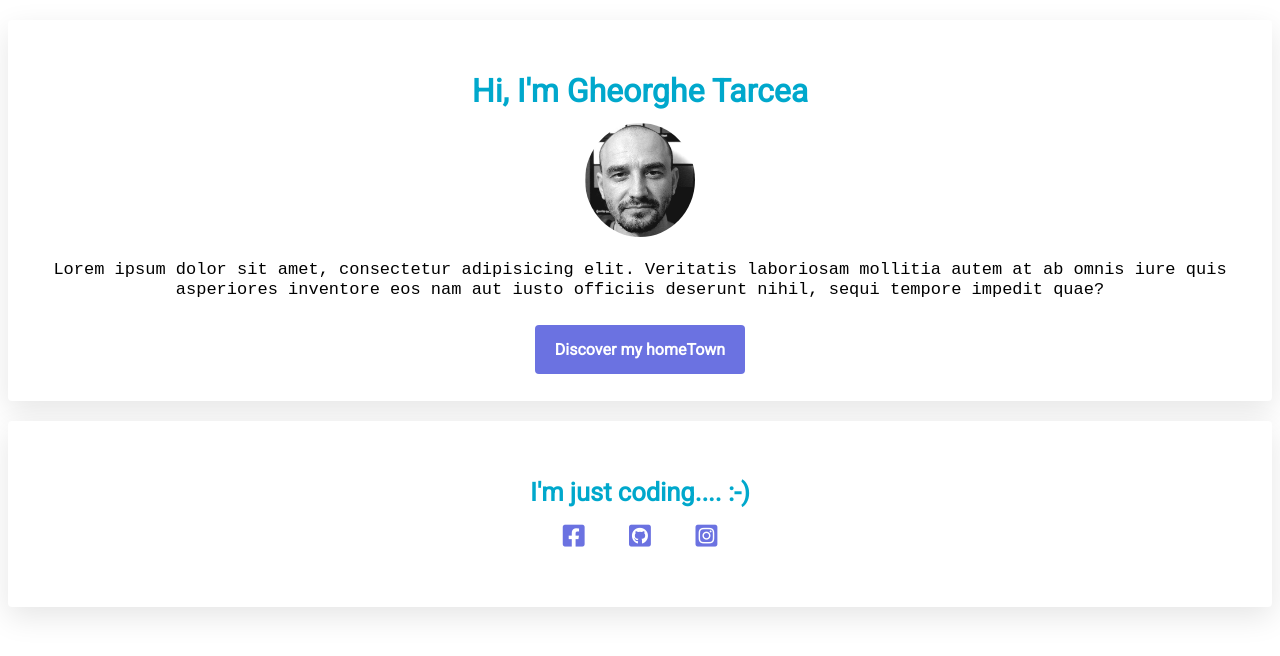
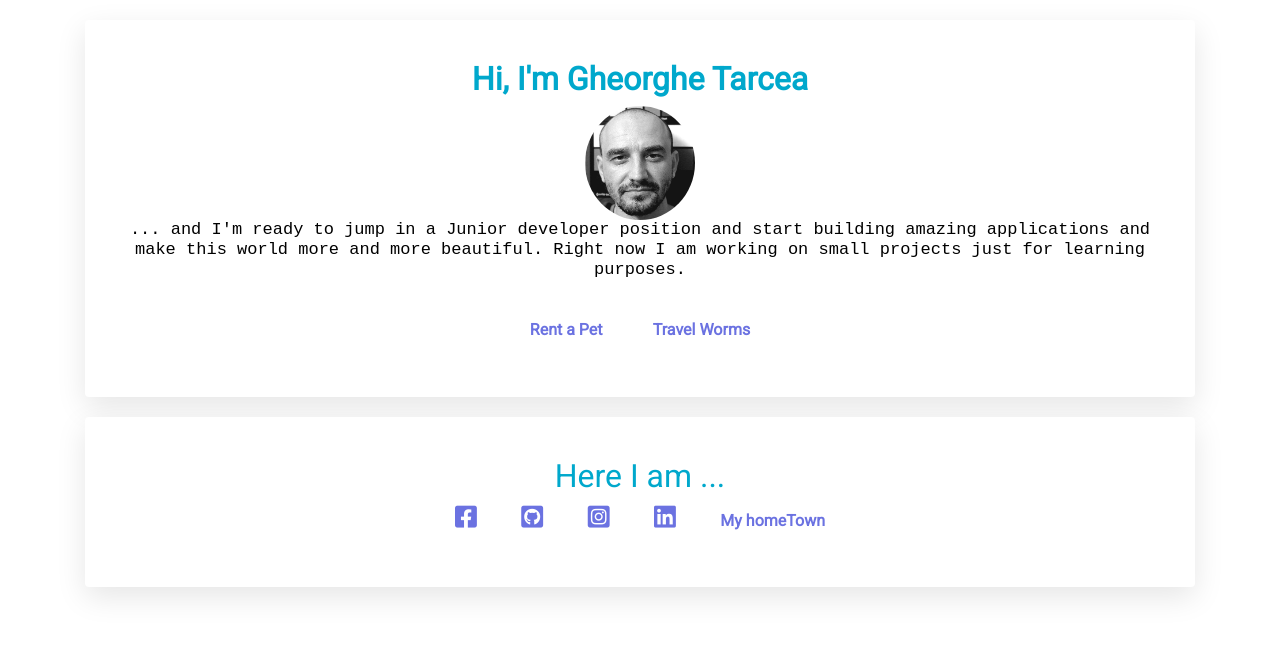
Before and after one commit to tarcea/profile, a plain HTML site: page index.html in a window 1280 px wide. Drawn offline with nearby package versions, Linux system fonts and the light colour scheme.

Commit message:
more infos and links

```diff
--- a/index.html
+++ b/index.html
@@ -3,6 +3,7 @@
 <head>
   <meta name="viewport" content="width=device-width, initial-scale=1">
   <meta charset="UTF-8">
+  <link rel="stylesheet" href="https://stackpath.bootstrapcdn.com/bootstrap/4.3.1/css/bootstrap.min.css" integrity="sha384-ggOyR0iXCbMQv3Xipma34MD+dH/1fQ784/j6cY/iJTQUOhcWr7x9JvoRxT2MZw1T" crossorigin="anonymous">
   <link rel="stylesheet" href="style.css">
   <link rel="stylesheet" href="https://use.fontawesome.com/releases/v5.12.1/css/all.css">
   <title>Gheorghe Tarcea</title>
@@ -12,14 +13,26 @@
     <div class="card-white" id="introduction">
       <h1>Hi, I'm Gheorghe Tarcea</h1>
       <img src="images/g.tarcea1_112.png" width="110px" alt="My picture" class="img-circle">
-      <p> Lorem ipsum dolor sit amet, consectetur adipisicing elit.
-      Veritatis laboriosam mollitia autem at ab omnis iure quis
-      asperiores inventore eos nam aut iusto officiis deserunt
-      nihil, sequi tempore impedit quae?</p>
-      <a href="https://en.wikipedia.org/wiki/Sibiu" target="_blank" class="btn-blue">Discover my homeTown</a>
+      <p> ... and I'm ready to jump in a Junior developer position and
+      start building amazing applications and make this world more and more beautiful.
+      Right now I am working on small projects just for learning purposes.
+      </p>
+      <ul class="list-inline">
+        <li>
+          <a href="https://stockholm376-rent-a-pet.herokuapp.com/" target="_blank">
+            Rent a Pet
+          </a>
+        </li>
+
+        <li>
+          <a href="https://www.travelworms.xyz" target="_blank">
+            Travel Worms
+          </a>
+        </li>
+      </ul>
     </div>
     <div class="card-white">
-      <h2>I'm just coding....   :-)</h2>
+      <h2>Here I am ...</h2>
       <ul class="list-inline">
         <li>
           <a href="https://www.facebook.com/gheorghe.tarcea" target="_blank">
@@ -36,6 +49,26 @@
             <i class="fab fa-instagram-square"></i>
           </a>
         </li>
+        <li>
+          <a href="https://www.linkedin.com/in/gheorghe-tarcea-0a2b4589" target="_blank">
+            <i class="fab fa-linkedin"></i>
+          </a>
+        </li>
+        <!-- <li>
+          <a href="https://www.travelworms.xyz" target="_blank">
+            TrawelWorms
+          </a>
+        </li> -->
+        <!-- <li>
+          <a href="https://stockholm376-rent-a-pet.herokuapp.com/" target="_blank">
+            RentAPet
+          </a>
+        </li> -->
+        <li>
+          <a href="https://en.wikipedia.org/wiki/Sibiu" target="_blank">
+            My homeTown
+          </a>
+        </li>
       </ul>
     </div>
   </div>
--- a/style.css
+++ b/style.css
@@ -74,9 +74,11 @@ a:hover {
 
 .btn-blue {
   background-color: #6B72E1;
+  /*background-color: black;*/
   color: white;
   padding: 15px 20px;
   border-radius: 4px;
+  width: 60px;
 }
 
 .btn-blue:hover {
```
